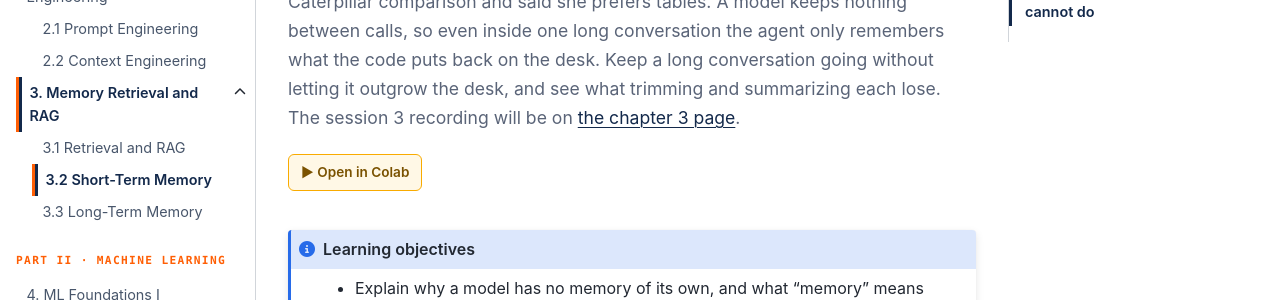
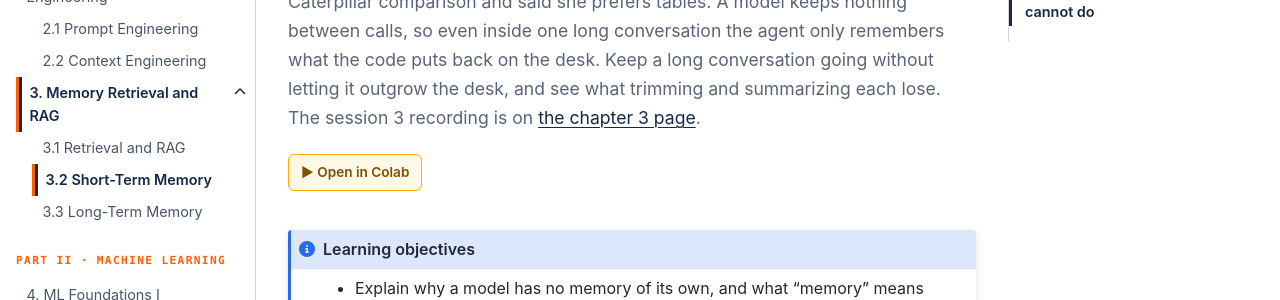
Before and after one commit to ashcastelinocs124/msba-ai-workshop, a Jupyter Book: the page built from book/ch03-agent-memory.md, in a window 1280 px wide and 900 px high. Shown: the part 177-477 px from the top of the window. Built offline with Jupyter Book 1.0.4 settings and Sphinx 7.4.7 and the Sphinx Book theme 1.1.4, drawn with Linux system fonts in a browser that asks for light colours; some of the changed text lies outside the part shown.

Commit message:
Add the session 3 lecture video and slides to the chapter 3 page

````diff
--- a/book/ch03-agent-memory.md
+++ b/book/ch03-agent-memory.md
@@ -1,7 +1,7 @@
 # 3.2 Short-Term Memory
 
 ```{raw} html
-<p class="wk-lede">On Monday, Dana Whitfield at Meridian Pension Trust got the Deere and Caterpillar comparison and said she prefers tables. A model keeps nothing between calls, so even inside one long conversation the agent only remembers what the code puts back on the desk. Keep a long conversation going without letting it outgrow the desk, and see what trimming and summarizing each lose. The session 3 recording will be on <a href="ch03-memory-rag.html#ch03-lecture">the chapter 3 page</a>.</p>
+<p class="wk-lede">On Monday, Dana Whitfield at Meridian Pension Trust got the Deere and Caterpillar comparison and said she prefers tables. A model keeps nothing between calls, so even inside one long conversation the agent only remembers what the code puts back on the desk. Keep a long conversation going without letting it outgrow the desk, and see what trimming and summarizing each lose. The session 3 recording is on <a href="ch03-memory-rag.html#ch03-lecture">the chapter 3 page</a>.</p>
 <a class="wk-colab" href="https://colab.research.google.com/github/ashcastelinocs124/msba-ai-workshop/blob/main/notebooks/ch03-agent-memory.ipynb" target="_blank">▶ Open in Colab</a>
 ```
 
````
Also changed, not shown: book/ch03-long-term-memory.md (+1 -1 lines), book/ch03-memory-rag.md (+6 -1 lines), book/ch03-retrieval-rag.md (+1 -1 lines).
